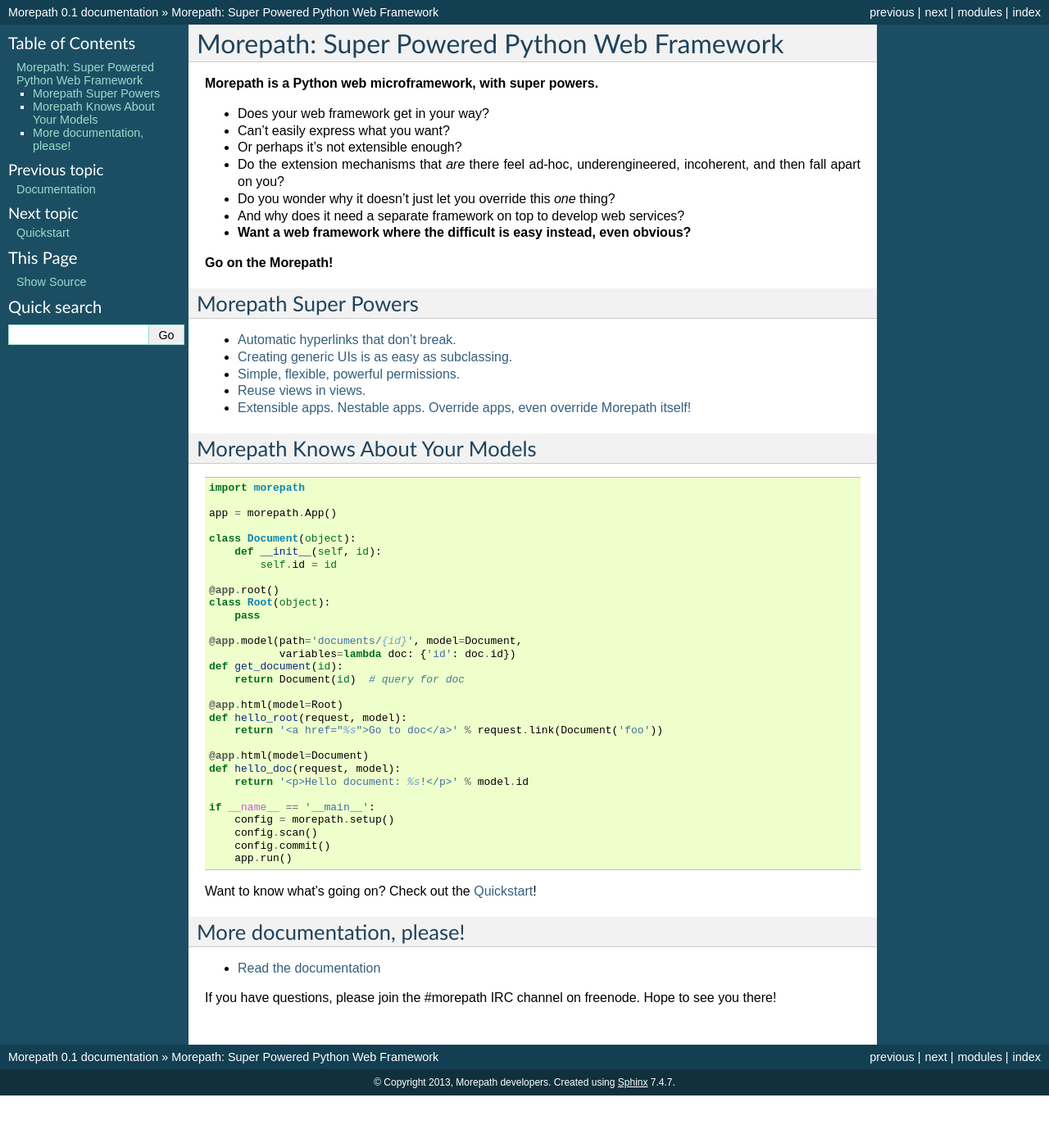
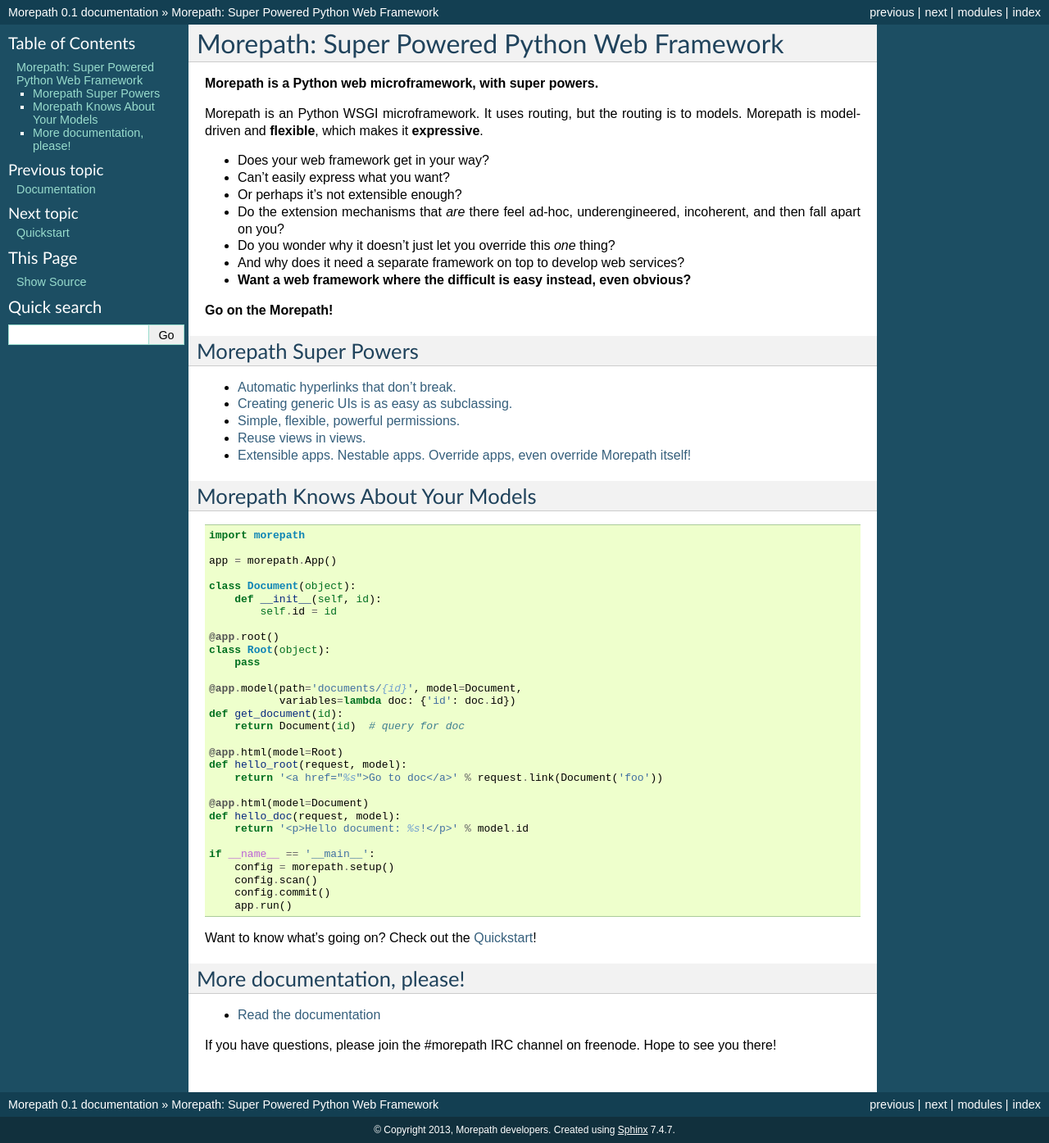
Before and after one commit to morepath/morepath, a Sphinx documentation site: the page built from doc/index.rst, in a window 1280 px wide. Shown: the whole page at 82% size. Built offline with Sphinx 7.4.7, drawn with Linux system fonts in a browser that asks for light colours; before the commit the page ends 1337 px from its top, so only the background shows below that.

Commit message:
A few tweaks of the home page.

```diff
--- a/doc/index.rst
+++ b/doc/index.rst
@@ -7,6 +7,10 @@
 ============================================
 
 **Morepath is a Python web microframework, with super powers.**
+
+Morepath is an Python WSGI microframework. It uses routing, but the
+routing is to models. Morepath is model-driven and **flexible**, which
+makes it **expressive**.
 
 * Does your web framework get in your way?
 
```
